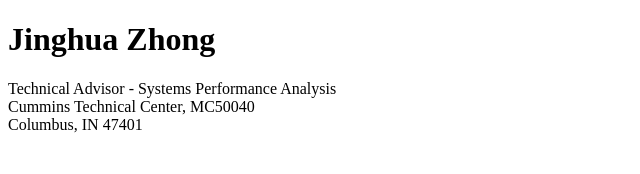
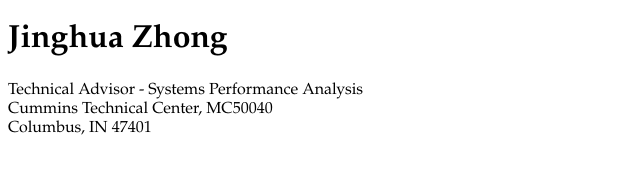
Before and after one commit to jinghuazhong/jinghuazhong.github.io, a plain HTML site: page index.html in a window 1280 px wide. Shown: the whole page, without its empty margins (0-640 px from the left). Drawn offline with Linux system fonts and the light colour scheme.

Commit message:
Update index.html

```diff
--- a/index.html
+++ b/index.html
@@ -1,7 +1,11 @@
 <!DOCTYPE html>
 <html>
   <head>
-  <title>Jinghua Zhong</title>
+    <title>Jinghua Zhong</title>
+    <meta name="viewport" content="width=device-width, initial-scale=1.0">
+    <style>
+      html {font-family: "Palatino Linotype", "Book Antiqua", Palatino, serif}
+    </style>
   </head>
   <body>
     <h1>Jinghua Zhong</h1>
```
